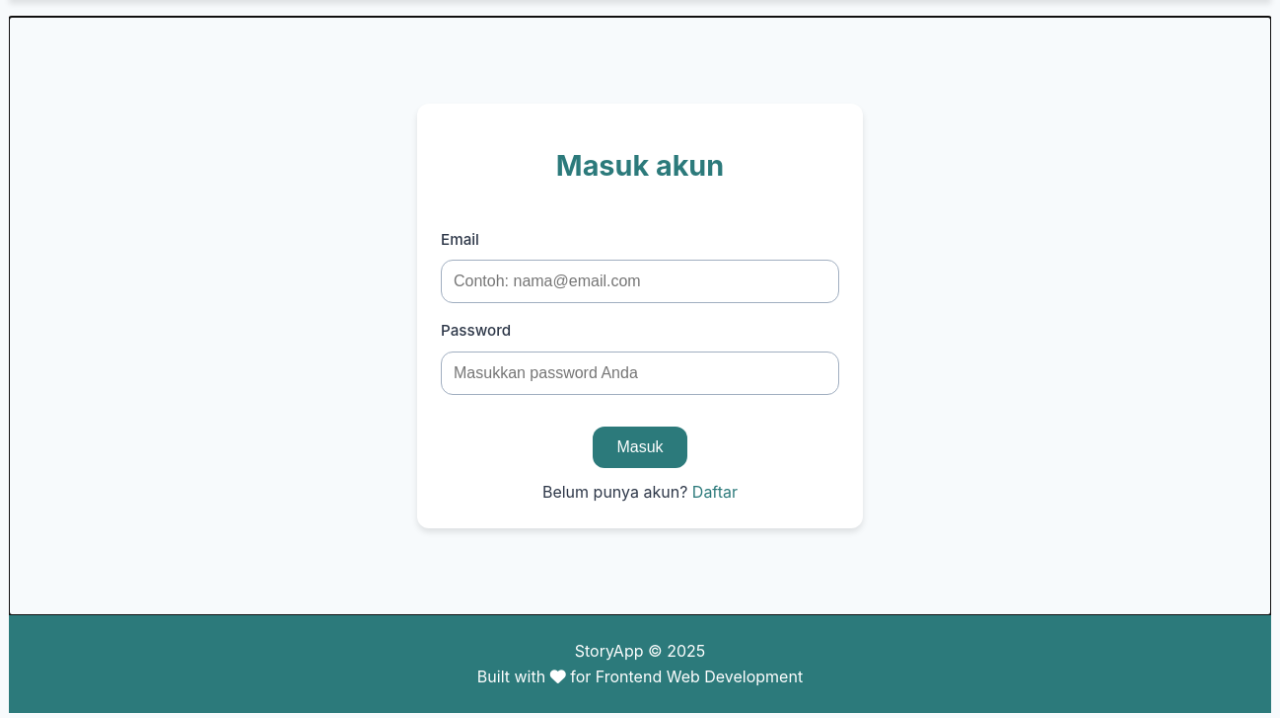
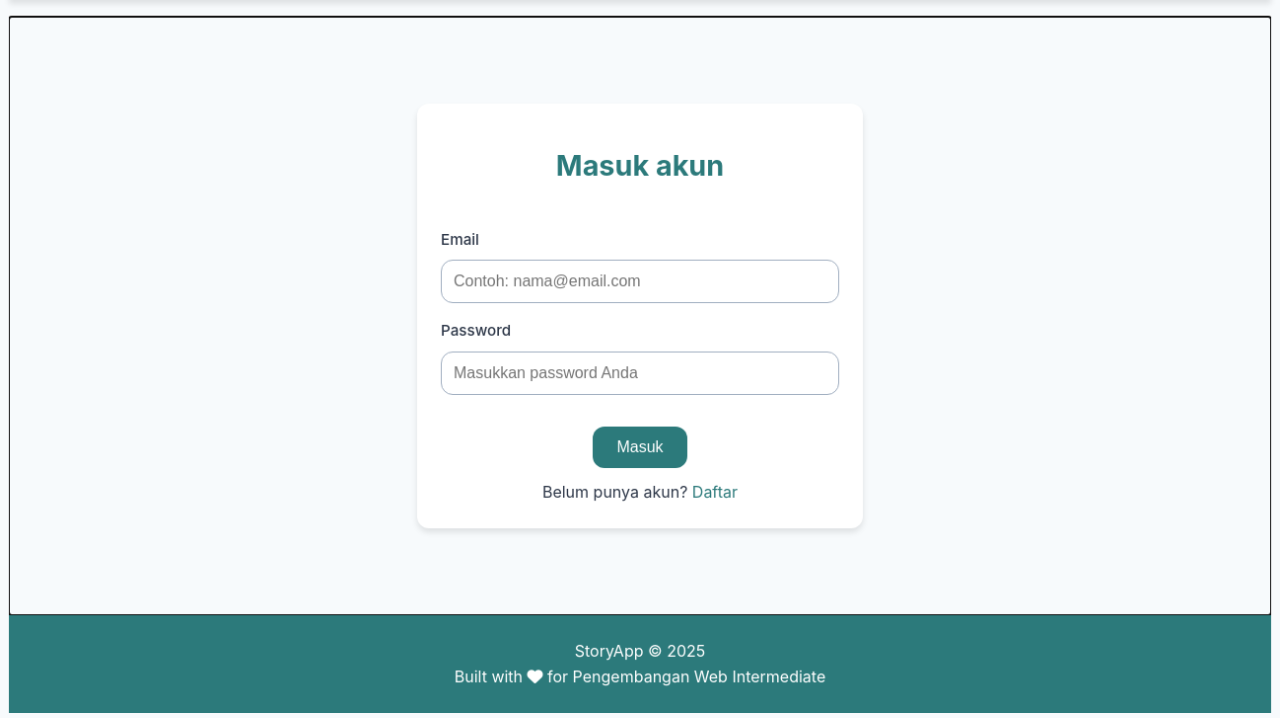
Before and after one commit to frrhhnn/story-app, a website built with webpack: page src/index.html in a window 1280 px wide. Shown: the part 87-805 px from the top of the page. Built offline with nearby package versions, Linux system fonts and the light colour scheme.

Commit message:
Update index.html

```diff
--- a/src/index.html
+++ b/src/index.html
@@ -92,7 +92,7 @@
     <!-- Footer -->
     <footer>
       <p>StoryApp &copy; 2025</p>
-      <p>Built with <i class="fas fa-heart"></i> for Frontend Web Development</p>
+      <p>Built with <i class="fas fa-heart"></i> for Pengembangan Web Intermediate</p>
     </footer>
 
     <!-- Loading Indicator -->
```
